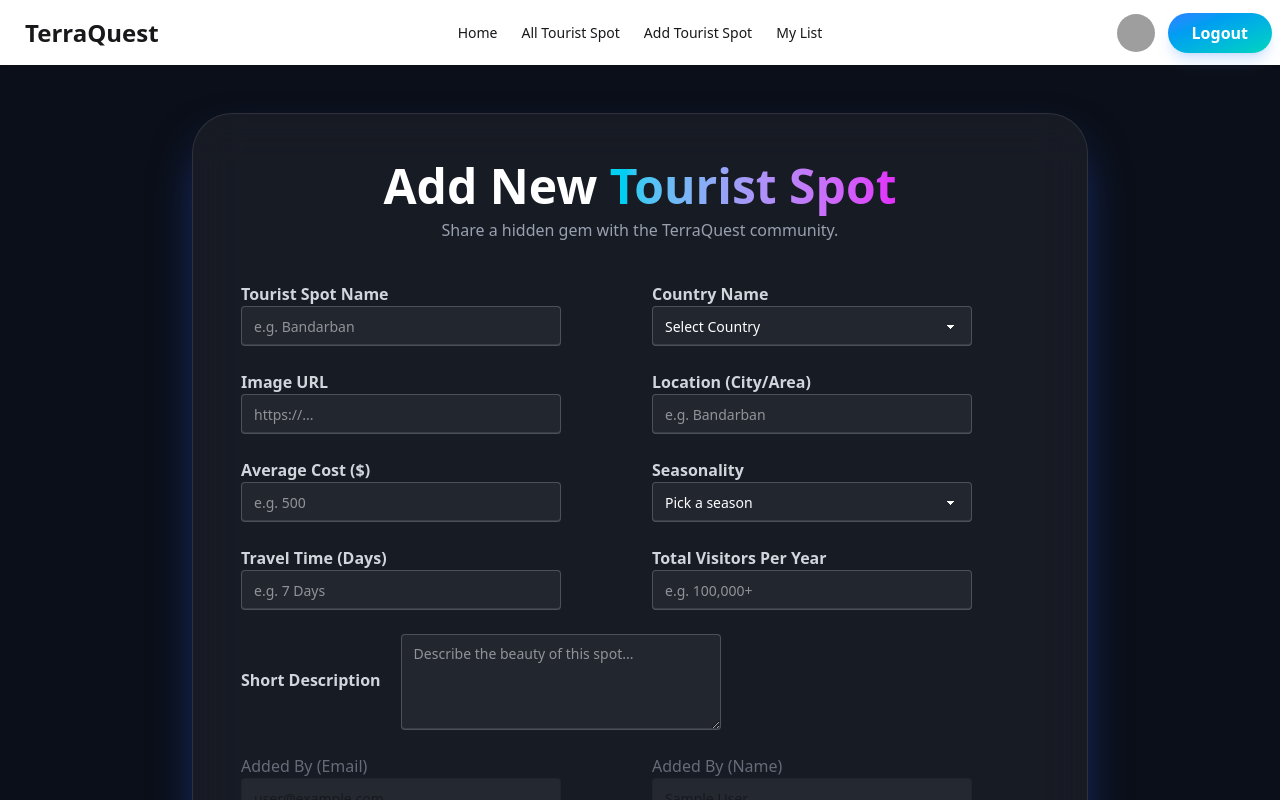
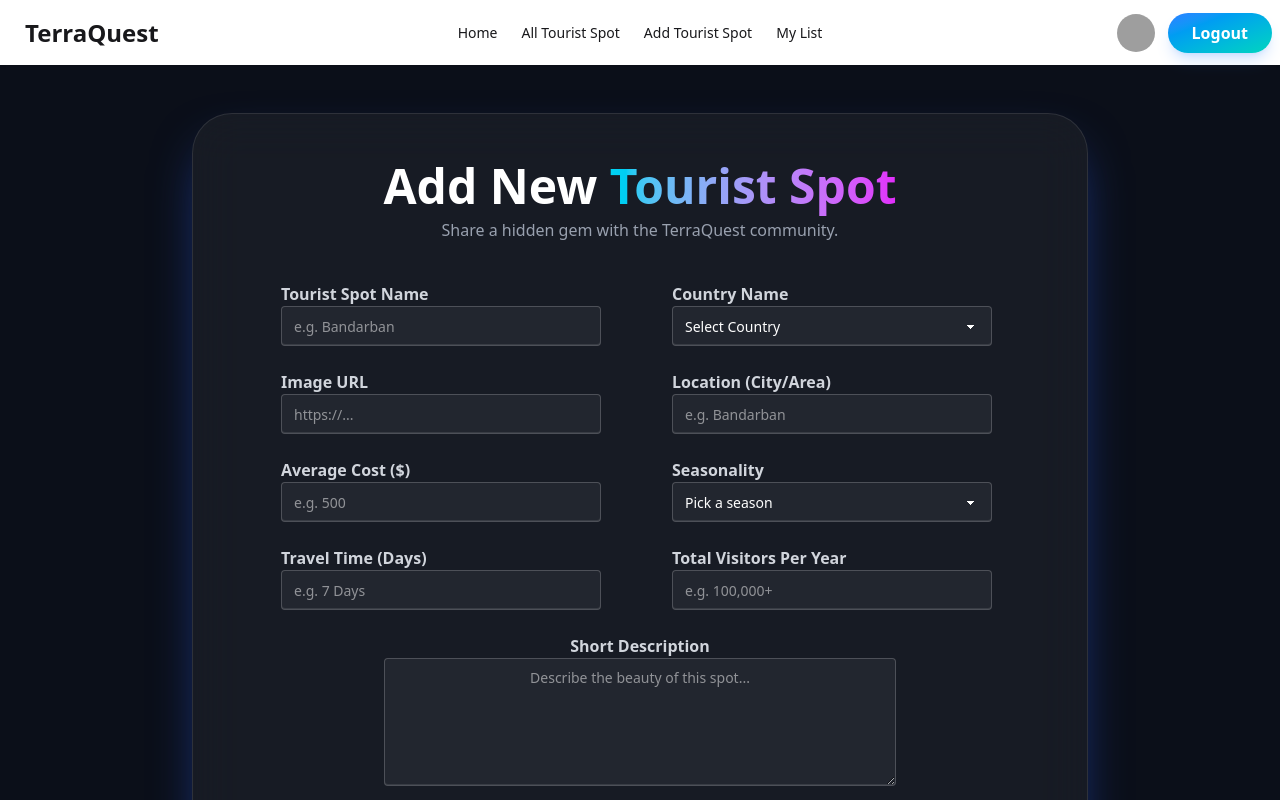
Before and after one commit to SaPa36/tourism-client, a React (Vite) app: page /add-spot in a window 1280 px wide. Shown: the top 800 px of the page. Built offline with nearby package versions, Linux system fonts and the light colour scheme; no server answers; sample sign-in values are in the browser's storage; grey boxes are pictures that could not be loaded.

Commit message:
read the data and show in home page

```diff
--- a/src/components/pages/AddTouristSpot.jsx
+++ b/src/components/pages/AddTouristSpot.jsx
@@ -26,7 +26,7 @@ const AddTouristSpot = () => {
         console.log(spotData);
 
         //add to the server
-        fetch('http://localhost:3000/tourist-places', {
+        fetch('http://localhost:3000/tourist-spots', {
             method: 'POST',
             headers: {
                 'Content-Type': 'application/json'
@@ -67,8 +67,8 @@ const AddTouristSpot = () => {
                     <p className="text-gray-400">Share a hidden gem with the TerraQuest community.</p>
                 </div>
 
-                <form onSubmit={handleAddSpot} className="space-y-6">
-                    <div className="grid grid-cols-1 md:grid-cols-2 gap-6">
+                <form onSubmit={handleAddSpot} className="space-y-6 ">
+                    <div className="grid grid-cols-1 md:grid-cols-2 ml-10 gap-6">
 
                         {/* Spot Name */}
                         <div className="form-control">
@@ -133,13 +133,25 @@ const AddTouristSpot = () => {
                     </div>
 
                     {/* Short Description (Full Width) */}
-                    <div className="form-control">
-                        <label className="label"><span className="label-text text-gray-300 font-semibold mr-5">Short Description</span></label>
-                        <textarea name="description" placeholder="Describe the beauty of this spot..." className="textarea textarea-bordered h-24 bg-white/5 border-white/20 text-white focus:border-cyan-400" required></textarea>
+                    <div className="form-control w-full flex flex-col items-center">
+                        {/* Label on top, centered */}
+                        <label className="label">
+                            <span className="label-text text-gray-300 font-semibold text-center">
+                                Short Description
+                            </span>
+                        </label>
+
+                        {/* Textarea: Width controlled by md:w-3/4 or max-w-md */}
+                        <textarea
+                            name="description"
+                            placeholder="Describe the beauty of this spot..."
+                            className="textarea textarea-bordered h-32 w-full max-w-lg bg-white/5 border-white/20 text-white focus:border-cyan-400 text-center"
+                            required>
+                        </textarea>
                     </div>
 
                     {/* Read-only User Info */}
-                    <div className="grid grid-cols-1 md:grid-cols-2 gap-6 opacity-60 pointer-events-none">
+                    <div className="grid grid-cols-1 md:grid-cols-2 gap-6 ml-10 opacity-60 pointer-events-none">
                         <div className="form-control">
                             <label className="label"><span className="label-text text-gray-400">Added By (Email)</span></label>
                             <input type="text" value={user?.email || ""} className="input input-bordered bg-white/10" readOnly />
--- a/src/components/pages/Home.jsx
+++ b/src/components/pages/Home.jsx
@@ -1,10 +1,18 @@
 import React from 'react';
 import Banner from './Banner';
+import TouristSpot from './touristSpot';
+import { useLoaderData } from 'react-router-dom';
+import TouristSpots from './TouristSpots';
+
 
 const Home = () => {
+
+    const spots = useLoaderData();
+
     return (
-        <div>
+        <div className='space-y-20'>
             <Banner></Banner>
+            <TouristSpots spots={spots}></TouristSpots>
         </div>
     );
 };
--- /dev/null
+++ b/src/components/pages/TouristSpot.jsx
@@ -0,0 +1,45 @@
+import React from 'react';
+
+
+const TouristSpot = ({ spot, touristSpots, setTouristSpots }) => {
+
+    if (!spot) return null;
+
+
+    const { spotName, location, averageCost, image, _id, travelTime, season } = spot;
+
+    return (
+        <div className="bg-white/5 backdrop-blur-md border border-white/10 rounded-[2.5rem] overflow-hidden group hover:border-cyan-400/50 transition-all duration-500 shadow-2xl">
+            {/* Image Section */}
+            <div className="relative h-64 overflow-hidden">
+                <img
+                    src={image || "https://via.placeholder.com/400"}
+                    alt={spotName}
+                    className="w-full h-full object-cover group-hover:scale-110 transition-transform duration-700"
+                />
+                <div className="absolute top-5 right-5 bg-black/60 backdrop-blur-md text-cyan-400 px-4 py-1 rounded-full border border-cyan-400/30 font-bold">
+                    ${averageCost}
+                </div>
+            </div>
+
+            {/* Content Section */}
+            <div className="p-8">
+                <h3 className="text-2xl font-bold text-white mb-2">{spotName}</h3>
+                <p className="text-gray-400 text-sm mb-4 flex items-center gap-2">
+                    📍 {location}
+                </p>
+
+                <div className="flex justify-between items-center py-4 border-t border-white/10">
+                    <span className="text-xs font-bold uppercase tracking-widest text-fuchsia-400">{season}</span>
+                    <span className="text-xs text-gray-500">🕒 {travelTime}</span>
+                </div>
+
+                <button className="w-full mt-4 bg-gradient-to-r from-cyan-500 to-blue-600 text-white font-bold py-3 rounded-xl hover:shadow-[0_0_20px_rgba(6,182,212,0.5)] transition-all active:scale-95">
+                    View Details
+                </button>
+            </div>
+        </div>
+    );
+};
+
+export default TouristSpot;
--- /dev/null
+++ b/src/components/pages/TouristSpots.jsx
@@ -0,0 +1,39 @@
+import React, { useState } from 'react';
+import { useLoaderData } from 'react-router-dom';
+import TouristSpot from './touristSpot';
+
+
+const TouristSpots = () => {
+    const loadedTouristSpots = useLoaderData();
+    // Provide an empty array fallback to prevent .map() errors
+    const [touristSpots, setTouristSpots] = useState(loadedTouristSpots || []);
+
+    return (
+        <div className="min-h-screen bg-[#0B0F19] py-16 px-4">
+            <div className="max-w-7xl mx-auto">
+                <div className="text-center mb-12">
+                    <h2 className="text-4xl lg:text-6xl font-black text-white mb-4">
+                        Explore <span className="text-cyan-400">Tourist</span> <span className="text-fuchsia-500">Spots</span>
+                    </h2>
+                    <p className="text-gray-400">Discover breathtaking destinations curated just for you.</p>
+                </div>
+
+                {/* Grid Layout for Cards */}
+                <div className="grid grid-cols-1 md:grid-cols-2 lg:grid-cols-3 gap-8">
+                    {
+                        touristSpots.map(spot =>
+                            <TouristSpot
+                                key={spot?._id || Math.random()}
+                                spot={spot}
+                                touristSpots={touristSpots}
+                                setTouristSpots={setTouristSpots}
+                            ></TouristSpot>
+                        )
+                    }
+                </div>
+            </div>
+        </div>
+    );
+};
+
+export default TouristSpots;
--- a/src/components/router/Router.jsx
+++ b/src/components/router/Router.jsx
@@ -8,6 +8,7 @@ import Register from "../pages/Register";
 import Banner from "../pages/Banner";
 import PrivateRouter from "./PrivateRouter";
 import AddTouristSpot from "../pages/AddTouristSpot";
+import TouristSpots from "../pages/TouristSpots";
 
 
 const router = createBrowserRouter([
@@ -18,7 +19,8 @@ const router = createBrowserRouter([
             // Define child routes here
             {
                 path: "/",
-                element: <Home></Home>
+                element: <Home></Home>,
+                loader: () => fetch('http://localhost:3000/tourist-spots')
             },
             {
                 path: "/login",
@@ -27,6 +29,11 @@ const router = createBrowserRouter([
             {
                 path: "/register",
                 element: <Register></Register>
+            },
+            {
+                path: "/tourist-spots",
+                element: <TouristSpots></TouristSpots>,
+
             },
 
             // Private Routes
```
Also changed, not shown: src/assets/bd1.webp (added).
